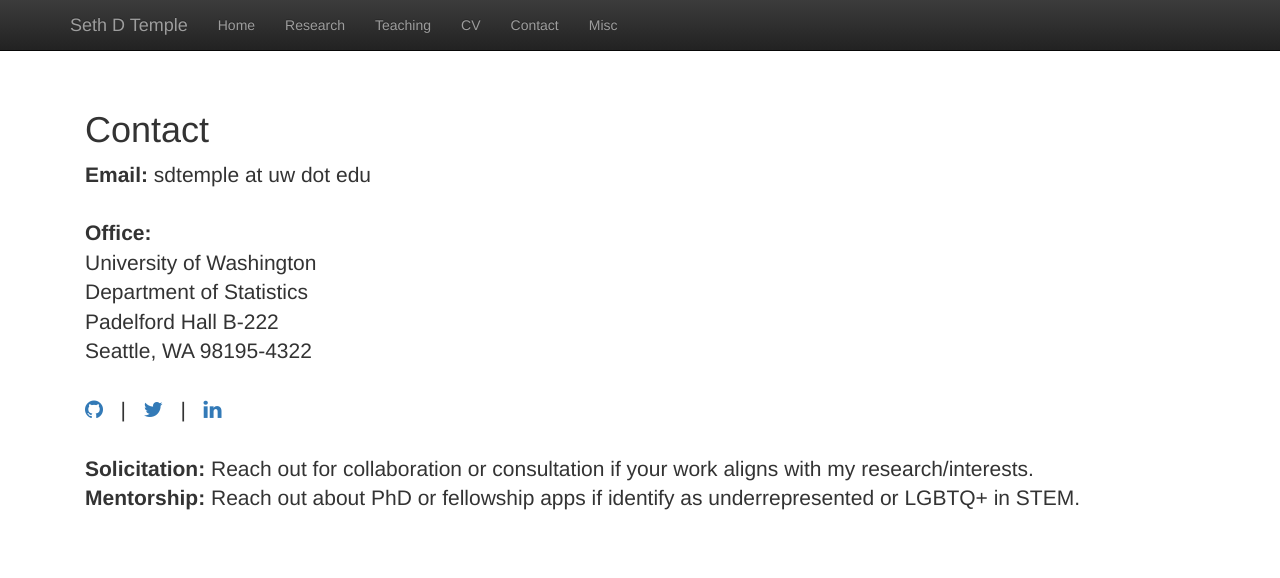
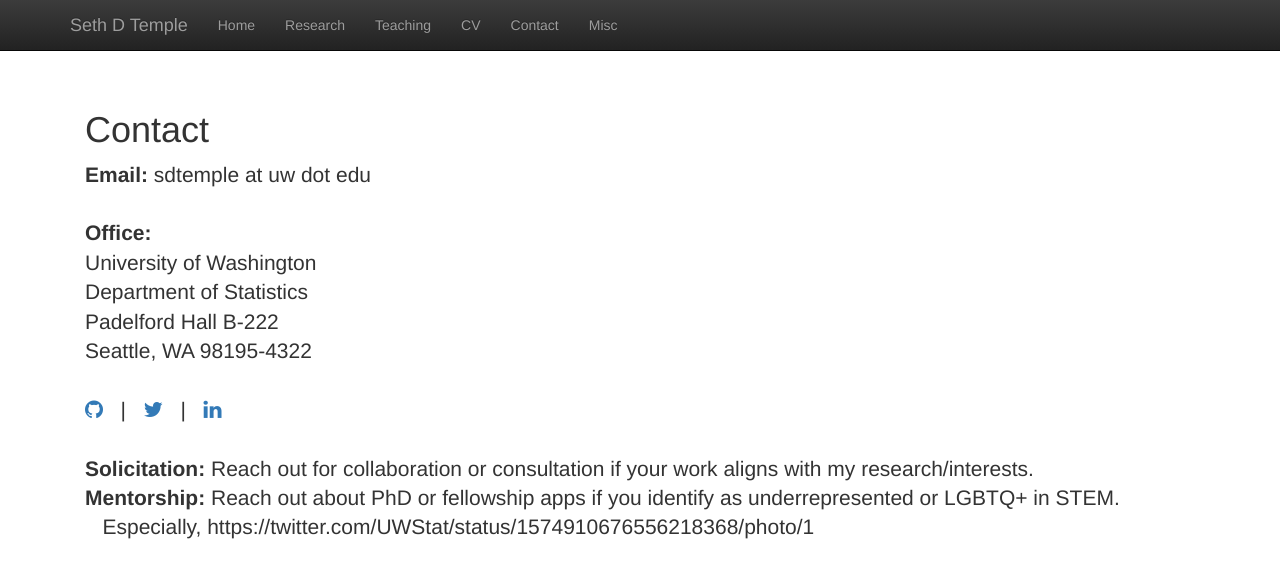
Before and after one commit to sdtemple/sdtemple.github.io, a Jekyll site: the page built from contact.html, in a window 1280 px wide. Shown: the top 578 px of the page. Built offline with Jekyll 4.4.1, drawn with Linux system fonts in a browser that asks for light colours; nearby versions of some CDN libraries; library files that are not in the unit come from our copies.

Commit message:
Update contact.html

```diff
--- a/contact.html
+++ b/contact.html
@@ -24,5 +24,6 @@ title:  'Contact'
 
   <br/><br/>
   <strong>Solicitation:</strong> Reach out for collaboration or consultation if your work aligns with my research/interests. <br/>
-  <strong>Mentorship:</strong> Reach out about PhD or fellowship apps if identify as underrepresented or LGBTQ+ in STEM. <br/>
+  <strong>Mentorship:</strong> Reach out about PhD or fellowship apps if you identify as underrepresented or LGBTQ+ in STEM. <br/>
+  &nbsp;&nbsp; Especially, https://twitter.com/UWStat/status/1574910676556218368/photo/1
 </p>
```
